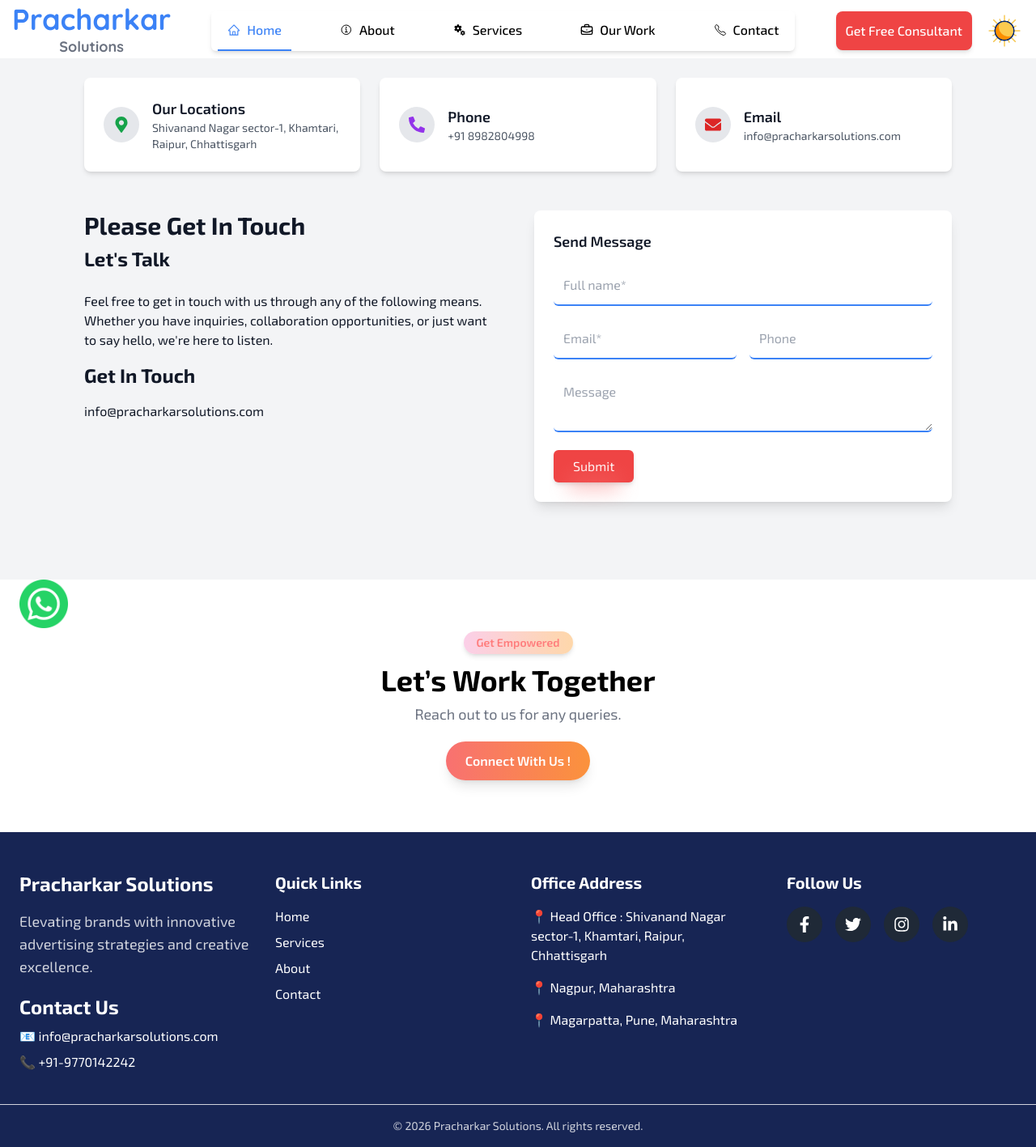
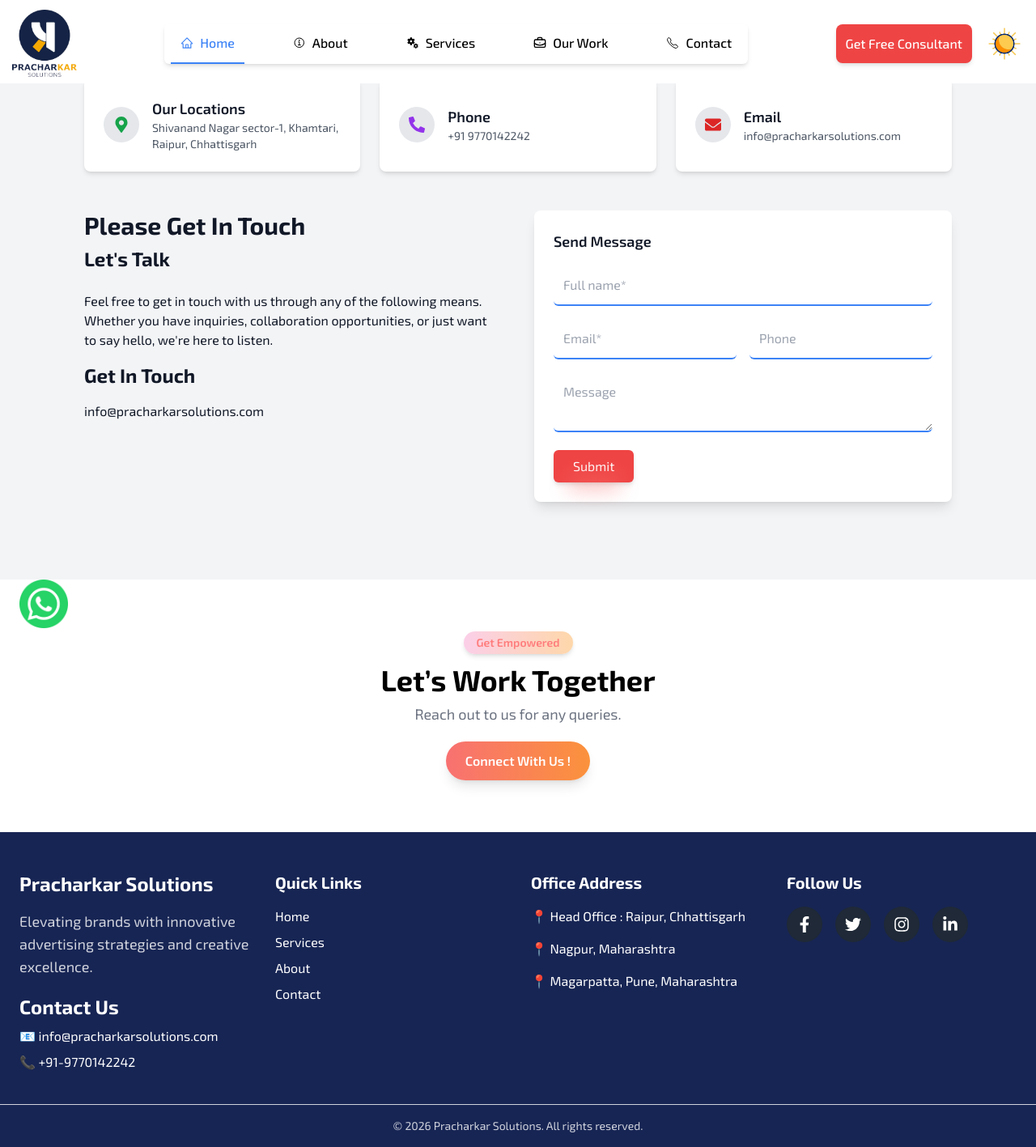
Before and after one commit to rajurao1106/nextjs, a Next.js app: page /contact in a window 1280 px wide. Shown: the whole page at 81% size. Built offline with nearby package versions, Linux system fonts and the light colour scheme; a web font is replaced by a local one.

Commit message:
first commit

```diff
--- a/src/app/homepage/ContactUs.jsx
+++ b/src/app/homepage/ContactUs.jsx
@@ -21,7 +21,7 @@ const ContactUs = () => {
             {
               icon: <FaPhoneAlt className="text-purple-600 text-xl" />,
               title: "Phone",
-              text: "+91 8982804998",
+              text: "+91 9770142242",
               bgHover: "hover:bg-purple-400",
             },
             {
--- a/src/components/Footer.jsx
+++ b/src/components/Footer.jsx
@@ -78,7 +78,7 @@ const Footer = [
           transition={{ duration: 1.2 }}
         >
           <h3 className="text-xl font-bold">Office Address</h3>
-          <p className="mt-4 text-md">📍 Head Office : Shivanand Nagar sector-1, Khamtari, Raipur, Chhattisgarh</p>
+          <p className="mt-4 text-md">📍 Head Office : Raipur, Chhattisgarh</p>
           <p className="mt-4 text-md">📍 Nagpur, Maharashtra </p>
           <p className="mt-4 text-md">📍 Magarpatta, Pune, Maharashtra</p>
 
--- a/src/components/Navbar.jsx
+++ b/src/components/Navbar.jsx
@@ -10,6 +10,8 @@ import { FaEnvelope, FaArrowRight, FaPhoneAlt } from "react-icons/fa"; // Added
 import { motion } from "framer-motion";
 import { useTheme } from "./theme-context";
 import ThemeToggle from "./ThemeToggle";
+import Image from "next/image";
+import logoImg from "@/images/navbar/logo.jpeg"
 
 export default function Navbar() {
   const { theme } = useTheme();
@@ -107,13 +109,19 @@ export default function Navbar() {
       }`}
     >
       <div className="w-full max-w-[1250px] max-lg:w-[90%] flex justify-between items-center font-medium">
-        {/* LOGO */}
-        <Link
-          href="/"
-          className="text-4xl flex flex-col max-lg:text-lg text-blue-500 font-black font-[Quicksand] text-center"
-        >
-          Pracharkar <span className="max-lg:text-sm text-lg text-gray-500">Solutions</span>
-        </Link>
+    {/* LOGO */}
+<Link
+  href="/"
+  className="text-4xl py-2 flex flex-col max-lg:text-lg text-blue-500 font-black font-[Quicksand] text-center"
+>
+  <Image
+    src={logoImg}
+    alt="Pracharkar Solutions Logo"
+    width={80}
+    height={80}
+    priority
+  />
+</Link>
 
         {/* DESKTOP MENU */}
         <ul
```
Also changed, not shown: src/components/PageNotFound.jsx (line endings or trailing spaces), src/images/navbar/logo.jpeg (added), 1 other file (tests, documents, lock files or other folders).
